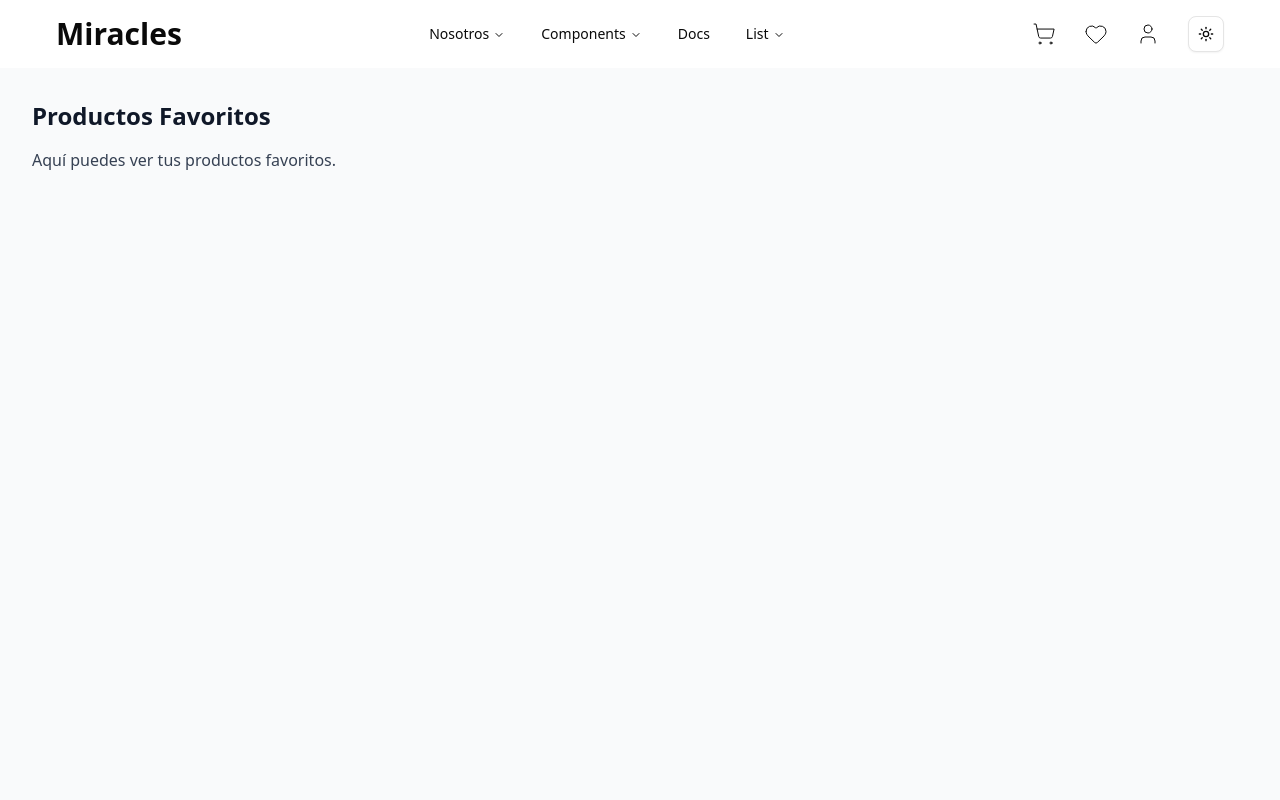
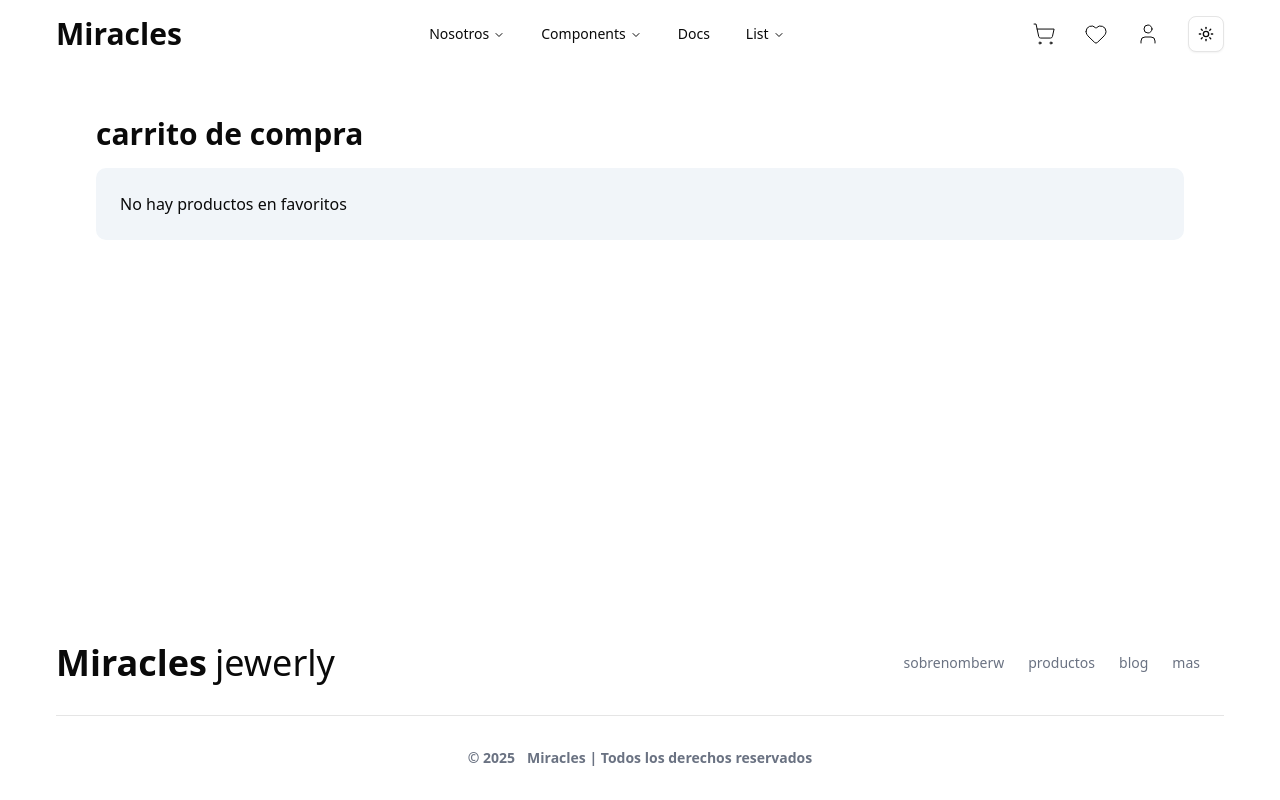
Before and after one commit to JOYERIAMIRACLE/Miracles_2025_oct, a Next.js app in the folder fronten_miracles/: page /productos-favoritos in a window 1280 px wide. Shown: the top 800 px of the page. Built offline with nearby package versions, Linux system fonts and the light colour scheme.

Commit message:
22 cambio de carpetas

```diff
--- a/fronten_miracles/app/(Tienda)/1tiendacomponentes/menu-list.tsx
+++ b/fronten_miracles/app/(Tienda)/1tiendacomponentes/menu-list.tsx
@@ -150,7 +150,7 @@ const MenuList = () => {
         <NavigationMenuItem className="hidden md:block">
           <NavigationMenuTrigger>List</NavigationMenuTrigger>
           <NavigationMenuContent>
-            <ul className="grid w-[300px] gap-4">
+            <ul className="grid w-[600px] gap-4">
               <li>
                 <NavigationMenuLink asChild>
                   <Link href="#">
--- a/fronten_miracles/app/(Tienda)/carrito/page.tsx
+++ b/fronten_miracles/app/(Tienda)/carrito/page.tsx
@@ -14,7 +14,7 @@ export default function page() {
 
 
     return (
-        <div className="max-w-6xl px-4 py-12 mx-auto sm:px-6 lg:px-8">
+        <div className="max-w-6xl px-4 py-12 mx-auto sm:px-6 lg:px-8 dark:bg-zinc-900">
             <h1 className="mb-4 text-3xl font-bold">carrito de compra</h1>
             <div className=" grid sm:grid-cols-2 sm:gap-5">
                 <div className="p-6 rounded-lg bg-slate-100 dark:text-black">
--- a/fronten_miracles/app/(Tienda)/producto/[productoSlug]/page.tsx
+++ b/fronten_miracles/app/(Tienda)/producto/[productoSlug]/page.tsx
@@ -21,7 +21,7 @@ export default function page() {
 
     return (
 
-        <div className="max-w-6xl py-4 mx-auto sm:py-32 sm:px-24">
+        <div className="max-w-6xl py-4 mx-auto sm:py-32 sm:px-24 ">
             <div className="grid sm:grid-cols-2 ">
                 <div>
                     <CarouselProducto imagenes={result[0]?.imagenes || []} />
--- a/fronten_miracles/app/(Tienda)/productos-favoritos/page.tsx
+++ b/fronten_miracles/app/(Tienda)/productos-favoritos/page.tsx
@@ -1,9 +1,28 @@
+"use client"
 
-export default function ProductosFavoritos() {
-  return (
-    <div className="min-h-screen bg-gray-50 dark:bg-zinc-900 p-4 md:p-8">
-      <h1 className="text-2xl font-bold text-gray-900 dark:text-white mb-4">Productos Favoritos</h1>
-      <p className="text-gray-700 dark:text-gray-300">Aquí puedes ver tus productos favoritos.</p>
-    </div>
-  );
+import { useFavorites } from "@/hooks/productos-favoritos"
+
+export default function Page() {
+
+    const {items, removeFavorite} = useFavorites()
+      return (
+              <div className="max-w-6xl px-4 py-12 mx-auto sm:px-6 lg:px-8 dark:bg-zinc-900">
+                  <h1 className="mb-4 text-3xl font-bold">carrito de compra</h1>
+                  <div className=" grid sm:grid-cols-1 sm:gap-5">
+                      <div className="p-6 rounded-lg bg-slate-100 dark:text-black">
+                          {items.length === 0 && (
+                              <p>No hay productos en favoritos</p>
+                          )}
+                          <ul>
+                              {items.map((item) => (
+                                  <li key={item.id} className="flex items-center justify-between p-4 mb-4 bg-white rounded-lg shadow">
+                                      <span>{item.nombreProducto}</span>
+                                      <button onClick={() => removeFavorite(item.id)} className="text-red-500 hover:text-red-700">Eliminar</button>
+                                  </li>
+                              ))}
+                          </ul>
+                      </div>
+                  </div>
+              </div>
+      )
 }
```
Also changed, not shown: 2 other files (tests, documents, lock files or other folders).
